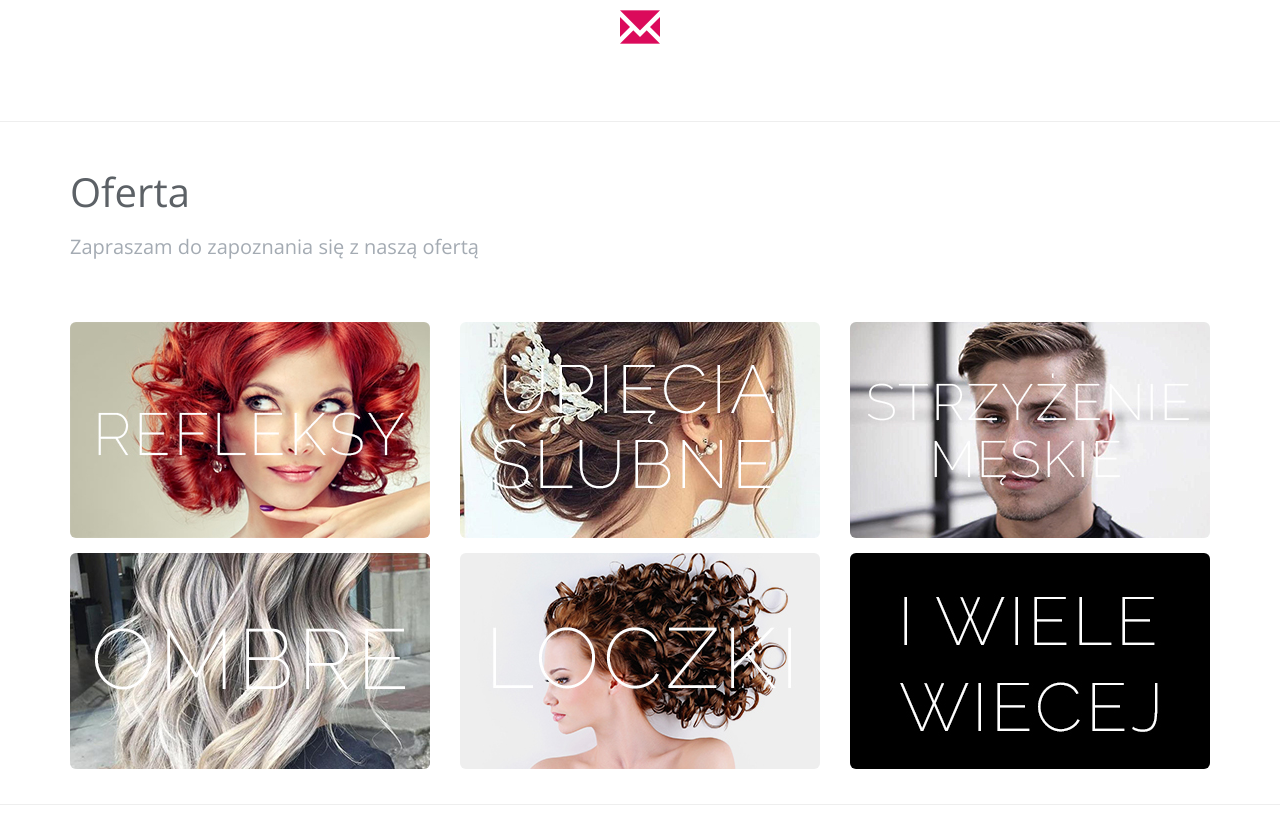
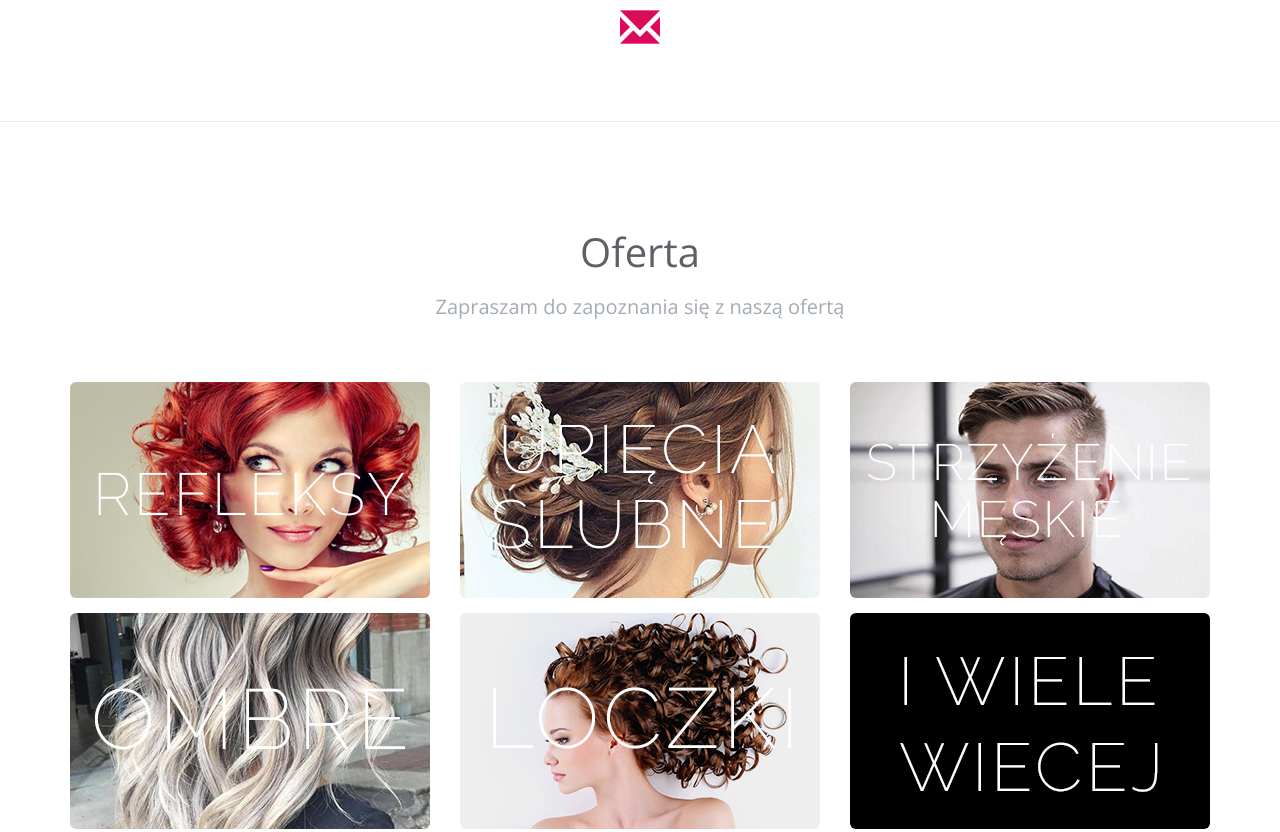
Before and after one commit to dakruzz/Hairdresser-website, a plain HTML site: page website/index.html in a window 1280 px wide. Shown: the part 2083-2915 px from the top of the page. Drawn offline with nearby package versions, Linux system fonts and the light colour scheme.

Commit message:
Add files via upload

```diff
--- a/website/css/piekna_strona.css
+++ b/website/css/piekna_strona.css
@@ -175,6 +175,13 @@ a:hover
 	animation: flip .5s;
 }
 
+#oferta,#cennik,#kontakt
+{
+	padding-top: 60px;
+	padding-bottom: 30px;
+	text-align: center;
+}
+
 .oferta_naglowek
 {
 	padding-bottom: 50px;
@@ -192,7 +199,6 @@ a:hover
 	-webkit-animation: pulse .9s;
 	animation: pulse .9s;
 	opacity: 0.8;
-	cursor: default;
 }
 
 
```
